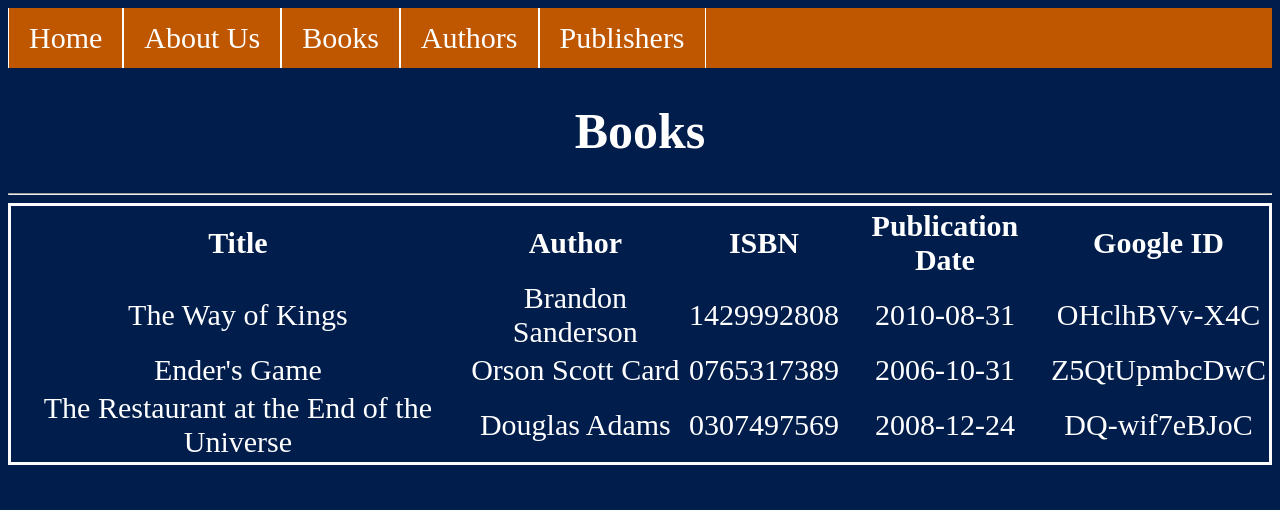
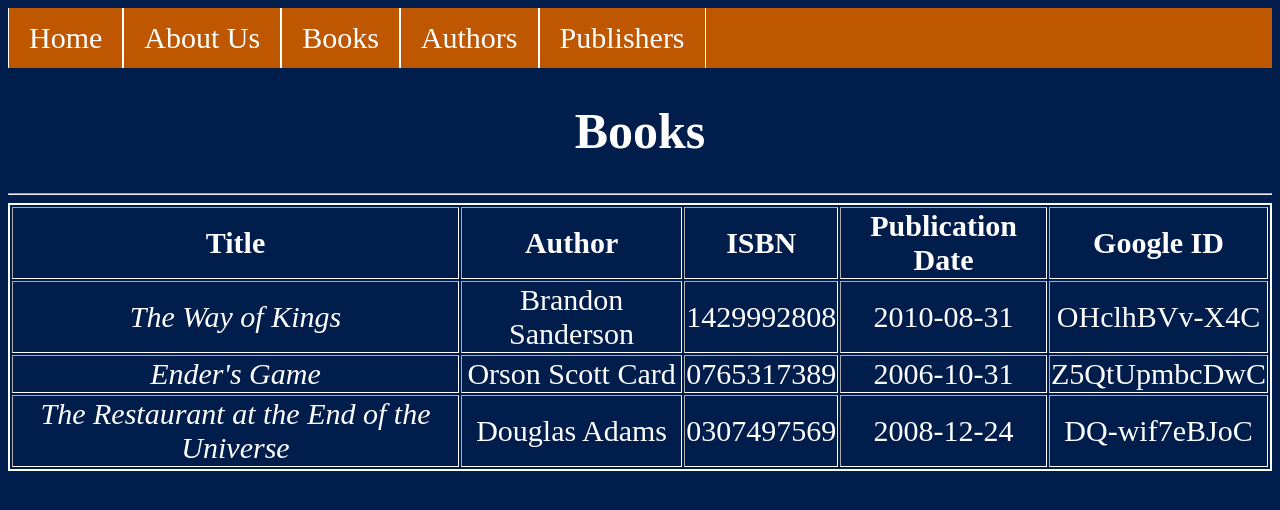
Before and after one commit to juandigomez/cs329e-idb, a Flask app: page /books/ in a window 1280 px wide. Shown: the top 510 px of the page. Run offline with Flask 2, Linux system fonts and the light colour scheme.

Commit message:
Fixed Books page

```diff
--- a/templates/books.html
+++ b/templates/books.html
@@ -7,7 +7,7 @@
 	<script type="text/javascript">
 		function sortTable(n) {
 			var table, rows, switching, i, x, y, shouldSwitch, dir, switchcount = 0;
-			table = document.getElementById("authorsTable");
+			table = document.getElementById("booksTable");
 			switching = true;
 			// Set the sorting direction to ascending:
 			dir = "asc";
@@ -71,9 +71,9 @@
 			<li><a href="{{url_for('publishers')}}">Publishers</a></li>
 		</ul>
 	</div>
-	<h1 id="pageTitle">Books</h1>
+	<h1 id = "pageTitle">Books</h1>
 	<hr/>
-	<table id="booksTable">
+	<table id = "booksTable" BORDER = "2">
 		<tr>
 			<th onclick = "sortTable(0)">Title</th>
 			<th onclick = "sortTable(0)">Author</th>
@@ -82,21 +82,21 @@
 			<th onclick = "sortTable(0)">Google ID</th>
 		</tr>
 		<tr>
-			<td><a href="" style="text-decoration: italic">The Way of Kings</a></td>
+			<td><a href=""><i>The Way of Kings</i></a></td>
 			<td>Brandon Sanderson</td>
 			<td>1429992808</td>
 			<td>2010-08-31</td>
 			<td>OHclhBVv-X4C</td>
 		</tr>
 		<tr>
-			<td><a href="" style="text-decoration: italic">Ender's Game</a></td>
+			<td><a href=""><i>Ender's Game</i></a></td>
 			<td>Orson Scott Card</td>
 			<td>0765317389</td>
 			<td>2006-10-31</td>
 			<td>Z5QtUpmbcDwC</td>
 		</tr>
 		<tr>
-			<td><a href="" style="text-decoration: italic">The Restaurant at the End of the Universe</a></td>
+			<td><a href=""><i>The Restaurant at the End of the Universe</i></a></td>
 			<td>Douglas Adams</td>
 			<td>0307497569</td>
 			<td>2008-12-24</td>
```
